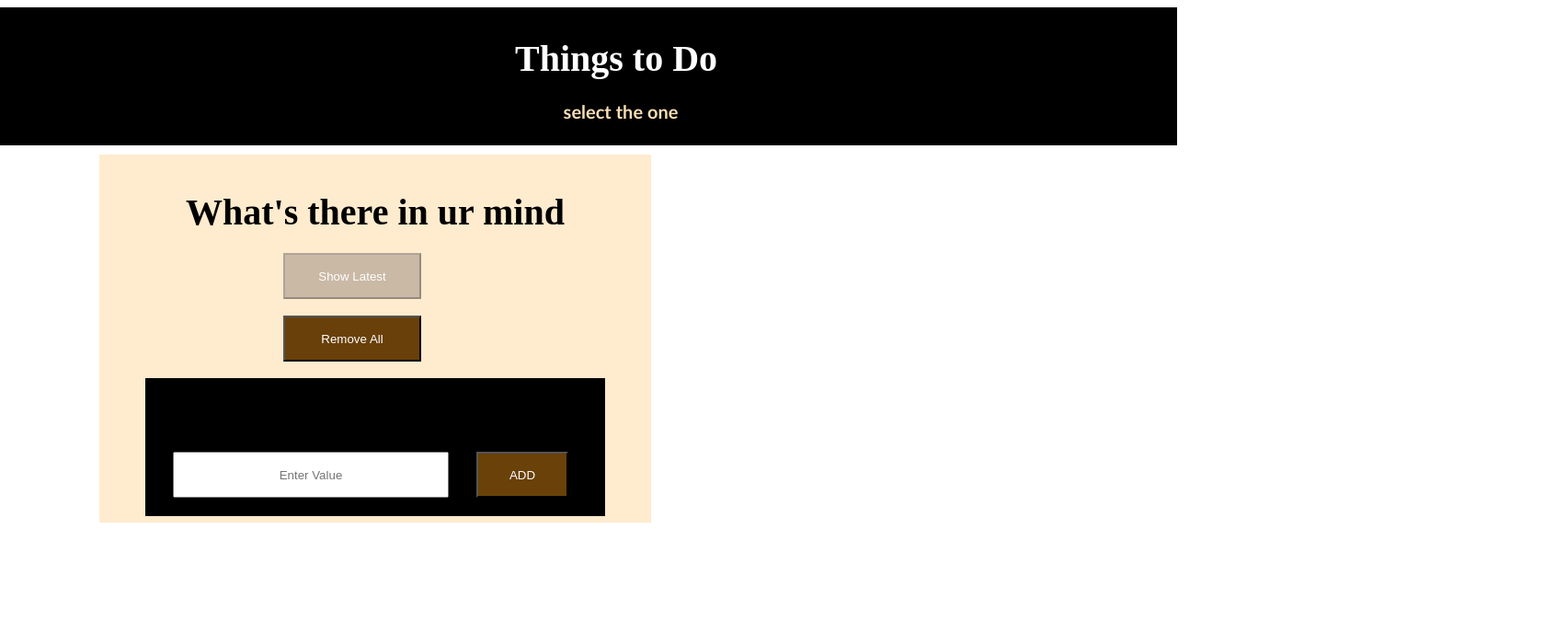
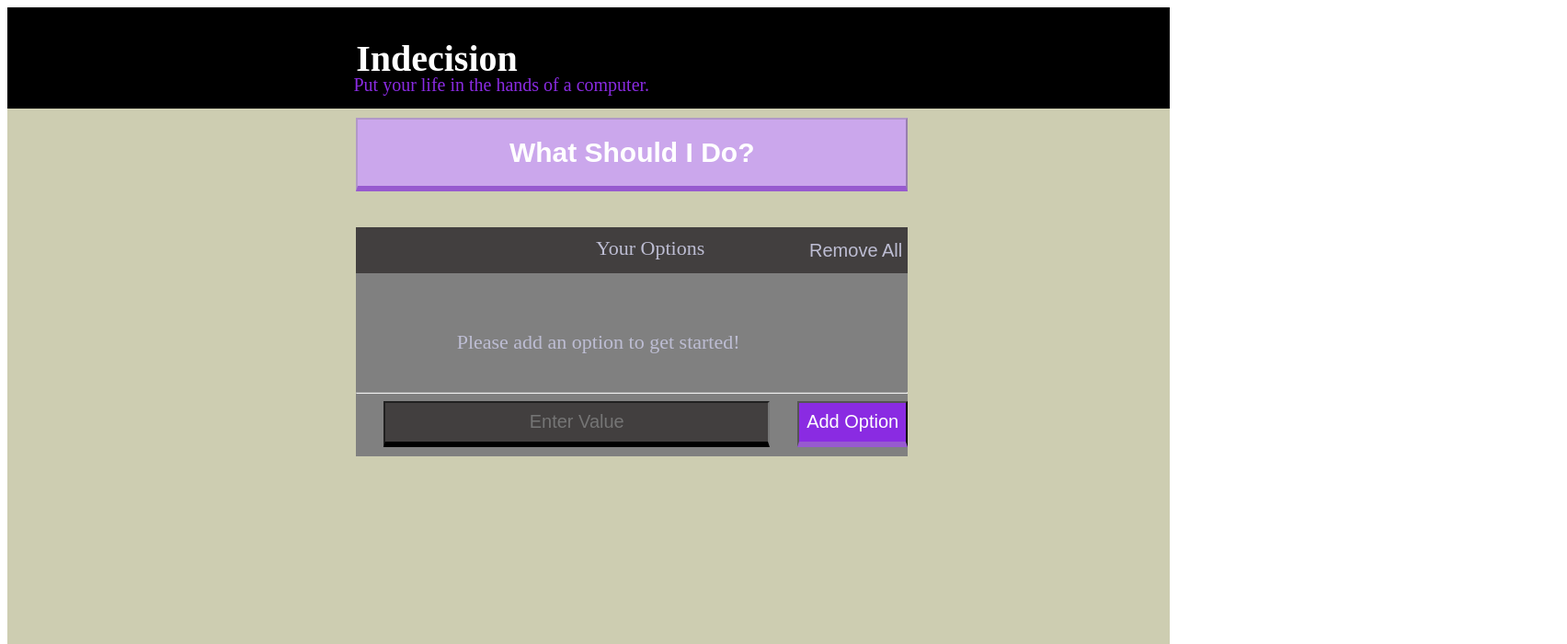
Before and after one commit to chandrakala-235/angular-assignment2, an Angular app: page / in a window 1280 px wide. Shown: the top 700 px of the page at 92% size, 1704 px wide, since content can reach past the window. Built offline with nearby package versions, Linux system fonts and the light colour scheme.

Commit message:
3 files modified

```diff
--- a/src/app/assigment2/assigment2.component.css
+++ b/src/app/assigment2/assigment2.component.css
@@ -1,74 +1,85 @@
+.body {
+  position: relative;
+  width: 100%;
+  height: 100%;
+  background-color: #cdcdb1;
+  padding-bottom: 28px;
+  opacity: 1;
+}
 .header {
   position: absolute;
   width:100%;
-  height:150px;
+  height:110px;
   padding: 0;
   left:0%;
+  top:0px;
   background: black;
-}
-.left_align {
-  left: 30px;
-}
-.left_align35 {
-  left :35px;
 }
 .heading {
   position: relative;
   font-family: 'Times New Roman', Times, serif;
   font-size: 40px;
   color: white;
-  text-align: center;
+  left: 30%;
   top: 5px;
 }
 
 .subheading {
   position: relative;
   font-size: 20px;
-  font-family: 'Trebuchet MS', 'Lucida Sans Unicode', 'Lucida Grande', 'Lucida Sans', Arial, sans-serif;
-  color: wheat;
-  text-align: center;
+  left: 32%;
+  top: 0px;
+  padding : 0%;
+  margin: -28px;
+  font-family: 'Times New Roman', Times, serif;
+  color: blueviolet;
+  font-weight: 100;
 }
-.button {
+.showButton {
   position: relative;
-  width: 150px;
-  height: 50px;
-  top: 0px;
-  left: 200px;
+  width: 600px;
+  height: 80px;
+  left: 30%;
+  top: 120px;
   align-content: center;
   align-items: center;
-  background:  rgb(105, 64, 9);
+  background: blueviolet;;
   color: white;
+  font-size: 30px;
+  font-weight: bolder;
+  border-bottom: 6px solid rgb(151, 90, 207);
+}
+.removeButton {
+  position: relative;
+  color : rgb(189, 189, 211);
+  font-size: 20px;
+  font-family: 'Times New Roman', Times, serif;
+  font-weight:  bold;
+  float: right;
+  margin-right: 0px;
+  background: grey;
+  border: 0px solid grey;
+
 }
 .outerBox {
   position: relative;
   width: 600px;
-  height: 400px;
-  background: blanchedalmond;
-  left: 100px;
-  top: 160px;
-  align-content: center;
-  align-items: center;
-}
-.innerBox {
-  position: relative;
-  width: 500px;
-  height: 150px;
-  left: 50px;
-  background: black;
-  align-items: center;
-  align-content: center;
-  top: 0px;
+  background: grey;
+  left: 30%;
+  top: 90px;
 }
 .input {
   position: relative;
   left:30px;
-  width: 300px;
+  width: 420px;
   height: 50px;
-  top: 30px;
+  top: 0px;
+  margin-bottom: 10px;
   text-align: center;
-}
-.color {
-  color: black;
+  background: rgb(66, 63, 63);
+  border-bottom: 6px solid black;
+  font-size: 20px;
+  color: whitesmoke;
 }
 .hide {
   display: none;
@@ -76,40 +87,91 @@
 .show {
   display: block;
 }
-.alert {
-  position: absolute;
-  top: 0px;
-  left: 50px;
-  width: 100px;
-  height: 100px;
-  background: black;
-  opacity:1;
-}
 .addButton {
   position: relative;
-  top: 30px;
-  left: 60px;
-  right: 0px;
-  width: 100px;
+  top: 0px;
+  float: right;
+  width: 120px;
   height: 50px;
   align-content: center;
+  background: blueviolet;;
   color: white;
-  background : rgb(105,65,9);
+  font-size: 20px;
+  font-weight: lighter;
+  border : 0x solid blueviolet;
+  border-bottom: 6px solid rgb(151, 90, 207);
 }
-.table {
-  position: relative;
-  left: 120px;
-  top: 2px;
-  bottom: 50px;
-}
-td {
-  position: relative;
-  bottom: 10px;
-}
-.hoverbutton:hover , .addButton:hover{
-  background: rgb(211, 152, 75);
+.addButton:hover {
+  background: rgb(203, 63, 236);
   opacity: 0.9;
 }
+.hover:hover {
+   cursor:  grab;
+}
 .showColor {
-  background: rgb(201, 185, 165);
+  background: rgb(203, 167, 236);
 }
+.innerBoxHeader {
+  position: relative;
+  width:100%;
+  height:50px;
+  padding: 0;
+  left: 0px;
+  top: 0px;
+  background: rgb(66, 63, 63);
+}
+.textStyle {
+  position: relative;
+  font-size: 22px;
+  font-family: 'Times New Roman', Times, serif;
+  font-weight: 500;
+  color : rgb(189, 189, 211);
+  text-align: center;
+  left: 20px;
+  top: 10px;
+}
+.RemoveAllButton {
+  position: relative;
+  color : rgb(189, 189, 211);
+  top: -65px;
+  font-size: 20px;
+  font-weight: 500;
+  float: right;
+  background: rgb(66, 63, 63);
+  border: 0px solid rgb(66, 63, 63);
+}
+.text {
+  position: relative;
+  color: whitesmoke;
+  font-size: 20px;
+  font-family: 'Times New Roman', Times, serif;
+  font-weight:  bold;
+  top : 10px;
+  left :10px;
+  padding-bottom: 40px;
+}
+.modal {
+  opacity: 1;
+  position: absolute;
+  top: 40%;
+  left: 40%;
+  width: 300px;;
+  height: 250px;
+  background-color: #303030;
+  text-align: center;
+  z-index: 100;
+  color: white;
+}
+.modal h6 {
+  font-size: 20px;
+}
+.modal button {
+  font-size: 20px;
+  padding: 10px;
+  width: 80%;
+  background-color: #9932CC;
+  border: none;
+  border-bottom: 6px solid #663399;
+  color: white;
+  font-weight: 700;
+}
--- a/src/app/assigment2/assigment2.component.html
+++ b/src/app/assigment2/assigment2.component.html
@@ -1,30 +1,33 @@
+<div class="body" id = "body">
 <div class = "header">
-  <h1 class="heading left_align"> Things to Do</h1>
-  <h3 class = "subheading left_align35">select the one</h3>
+  <h1 class="heading"> Indecision</h1>
+  <h6 class = "subheading">Put your life in the hands of a computer.</h6>
 </div>
 
-<div class="outerBox" id = "outer">
-  <h1 class = "heading color">What's there in ur mind </h1>
-  <button id= "showButton" class = "button showColor" [disabled] = "isDisabled" (click)= "showLatestInput()"> Show Latest</button><br><br>
-  <button class = "button hoverbutton" (click) = "removeAll()"> Remove All </button><br><br>
-  <div id="custom_model" class="alert hide">
-    <h1>A Custom Modal!</h1>
-    <p>{{latestInput}}</p>
-    <button (click) = closeModel()>Close</button>
+<!-- What should i do button -->
+  <button id= "showButton" class = "showButton showColor" [disabled] = "isDisabled" (click)= "showLatestInput()"> What Should I Do?</button><br><br>
+  <div class="outerBox" id = "outer">
+    <div class = "innerBoxHeader" >
+      <h6 class="textStyle">Your Options</h6>
+      <button class = "RemoveAllButton hover" (click) = "removeAll()"> Remove All </button>
+    </div>
+
+    <h6 class="textStyle " *ngIf = "isDisabled">Please add an option to get started! </h6>
+    <ol>
+      <li *ngFor = "let input of inputStored" class = "text">
+        {{input}} <button class="removeButton hover" (click) = "remove(input)">
+            Remove
+          </button>
+      </li>
+    </ol>
+    <hr>
+    <input type = "text" class = "input" placeholder = "Enter Value" (keyup)="storeValue($event)" [value] = inputValue required>
+    <button class="addButton hover" (click)="add()">Add Option</button>
+
   </div>
-  <table class = "table">
-    <tr *ngFor = "let input of inputStored" class = "color">
-      <td>{{input}} </td>
-      <td>
-        <button class="button hoverbutton" (click) = "remove(input)">
-          Remove
-          </button>
-      </td>
-    </tr>
-  </table>
-  <div class="innerBox">
-    <input type = "text" class = "input" placeholder = "Enter Value" (keyup)="storeValue($event)" [value] = inputValue required>
-    <button class="addButton" (click)="add()">ADD</button>
-  </div>
-
 </div>
+<div class = "modal" *ngIf = "showModel">
+  <h3>Selected Option</h3>
+  <h6> {{latestInput}} </h6>
+  <button (click) = closeModel()>Okay</button>
+</div>
--- a/src/app/assigment2/assigment2.component.ts
+++ b/src/app/assigment2/assigment2.component.ts
@@ -9,8 +9,8 @@ export class Assigment2Component implements OnInit {
   inputValue : string = '';
   inputStored = [];
   latestInput : number;
-  height : number = 400;
   isDisabled : boolean = true;
+  showModel :boolean = false;
 
   constructor() { }
 
@@ -24,33 +24,26 @@ export class Assigment2Component implements OnInit {
      var element = document.getElementById('showButton');
      if (!this.isDisabled) {
         element.classList.remove("showColor");
-        element.classList.add("hoverbutton");
+        element.classList.add("hover");
+
      }
      else {
         element.classList.add("showColor");
-        element.classList.remove("hoverbutton");
+        element.classList.remove("hover");
      }
   }
   add() {
     if(this.inputValue) {
       this.inputStored.push(this.inputValue);
       this.inputValue = null;
-      this.height += 50;
-      this.outerBoxheightModify(this.height);
       this.settingDisableValue(false);
-    }
-  }
-  outerBoxheightModify(height) {
-    document.getElementById('outer').style.height = height+'px';
+     }
   }
   remove(input) {
     if (input) {
        var index = this.inputStored.indexOf(input);
        if (index > -1) {
          this.inputStored.splice(index,1);
-          this.height -= 50;
-          // document.getElementById('outer').style.height = this.height+'px';
-          this.outerBoxheightModify(this.height);
        }
        if (this.inputStored.length < 1) {
          this.settingDisableValue(true);
@@ -59,21 +52,19 @@ export class Assigment2Component implements OnInit {
   }
 
   showLatestInput() {
-    let ele  = document.getElementById('custom_model');
-    ele.className = 'show';
     var len = this.inputStored.length;
     this.latestInput = this.inputStored[len-1];
+    document.getElementById("body").style.opacity = "0.2";
+    this.showModel = true;
   }
 
   removeAll() {
     this.inputStored = [];
-    this.height = 400;
-    this.outerBoxheightModify(this.height);
     this.settingDisableValue(true);
   }
 
   closeModel() {
-    let ele = document.getElementById('custom_model');
-    ele.className = 'hide';
+    this.showModel = false;
+    document.getElementById("body").style.opacity = "1";
   }
 }
```
